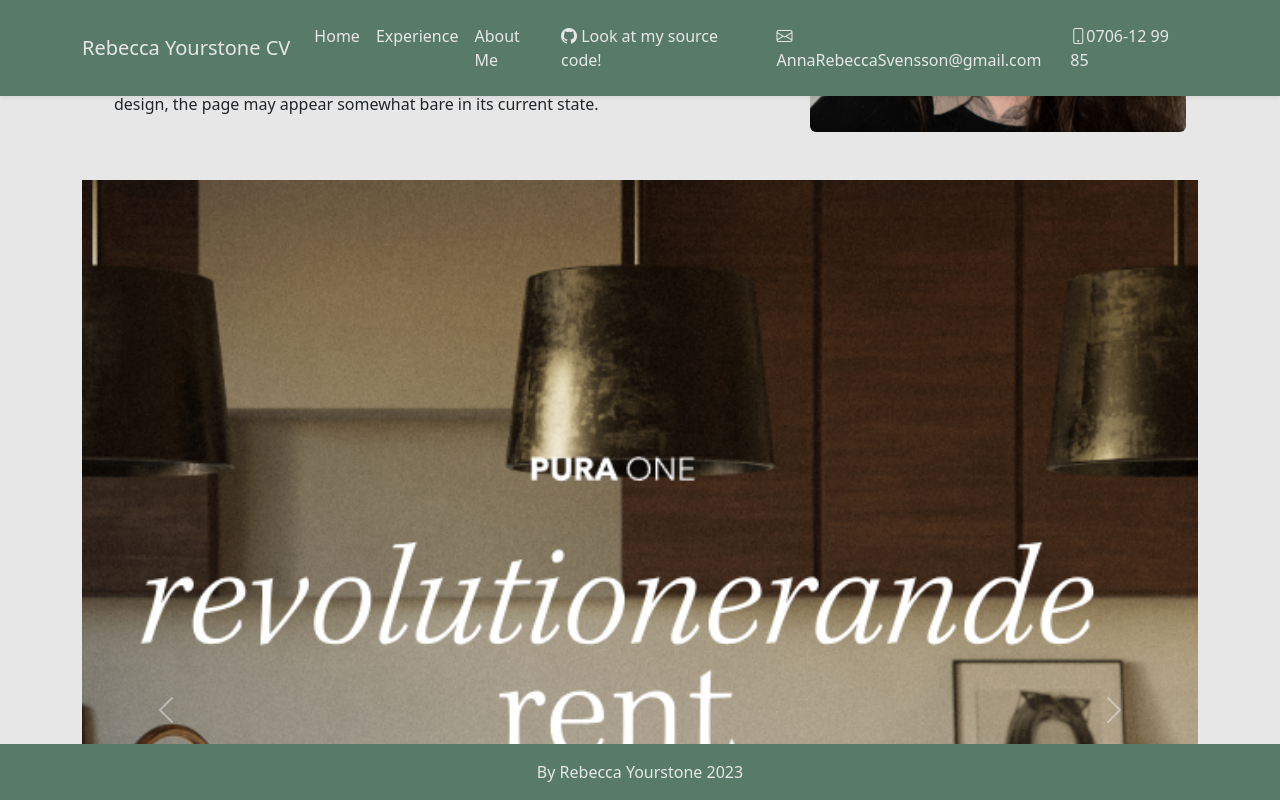
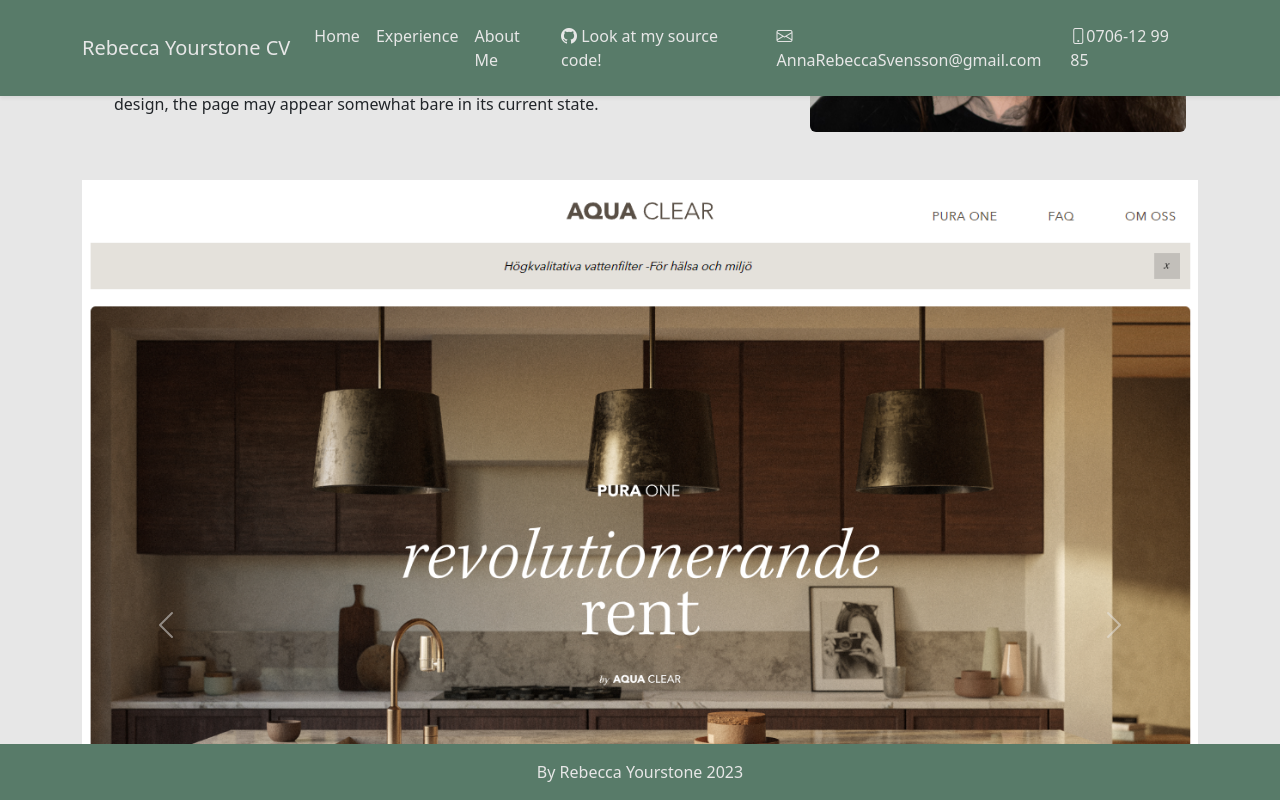
Before and after one commit to rebeccayourstone/CV, a React (Vite) app: page / in a window 1280 px wide. Both pictures are taken after a click on the button 730 px from the left and 1124 px from the top of the page. Shown: the part 412-1212 px from the top of the page. Built offline with nearby package versions, Linux system fonts and the light colour scheme.

Commit message:
Change img on aquaclear

```diff
--- a/src/components/ProjectCarousel.tsx
+++ b/src/components/ProjectCarousel.tsx
@@ -91,7 +91,7 @@
           <Carousel.Item style={{ backgroundColor: "#fff" }}>
             <img
               className="d-block w-100"
-              src=" /assets/aquaclear.png"
+              src=" /assets/aquaclear2.png"
               alt="Second slide"
             />
             <div className="text-center pb-5">
@@ -99,10 +99,7 @@
               <p className="text-primary">
                 A webshop for Aqua Clear, a company selling water filters.
               </p>
-              <p className="text-primary">
-                Implementation of existing desig and solution for klarna
-                checkout.
-              </p>
+              <p className="text-primary">Implementation of existing desig.</p>
               <p className="text-primary">
                 Se the full implementation on{" "}
                 <a href="https://www.aquaclear.se/">
```
Also changed, not shown: public/assets/aquaclear2.png (added).
